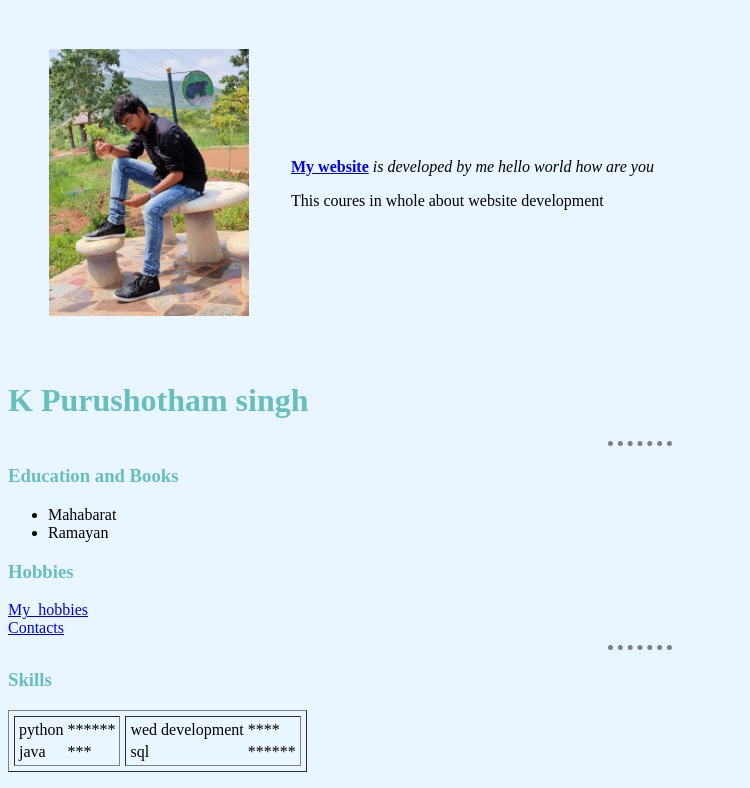
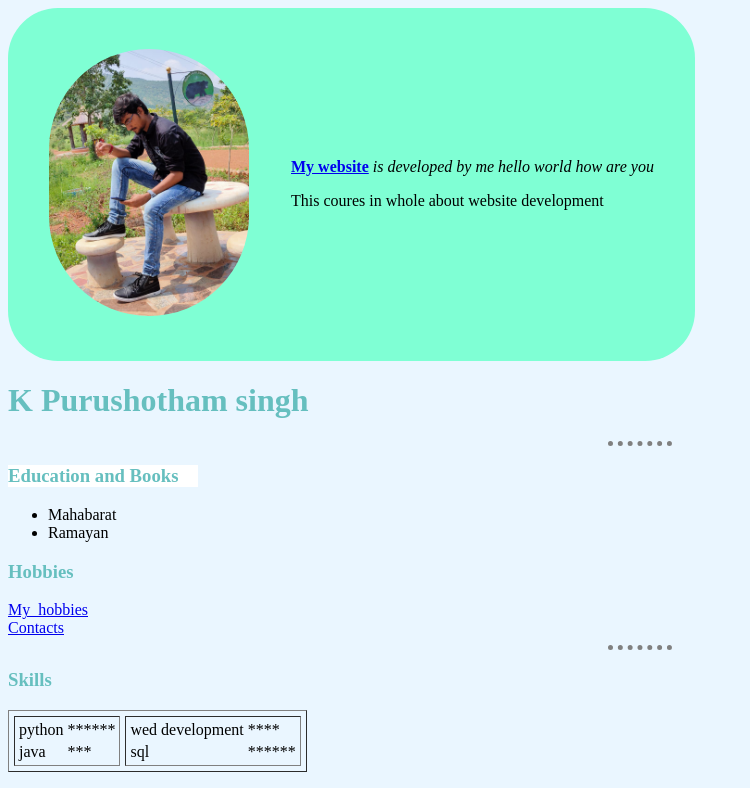
Before and after one commit to purushothamsingh/Purushotham_repo, a plain HTML site: page Html-personal_site/index.html in a window 1280 px wide. Shown: the top 788 px of the page, without its empty margins (0-750 px from the left). Drawn offline with Linux system fonts and the light colour scheme.

Commit message:
css_style_added

```diff
--- a/Html-personal_site/CSS/styles.css
+++ b/Html-personal_site/CSS/styles.css
@@ -11,3 +11,17 @@ hr {
 h1,h3 {
 color: #66BFBF;
 }
+
+#heading3{
+    background-color:white;
+    width: 15%;
+}
+
+.ptable {
+    background-color:aquamarine;
+    border-radius: 50px;
+}
+.profile{
+    border-radius: 100px;
+
+}
--- a/Html-personal_site/index.html
+++ b/Html-personal_site/index.html
@@ -6,9 +6,9 @@
     <link rel="stylesheet" href="CSS/styles.css">
   </head>
   <body >
-    <table cellspacing ="40">
-      <tr >
-        <td><img src="Images/purush.jpg" width="200" height= auto alt="Profile"></td>
+    <table class="ptable" cellspacing ="40">
+      <tr id="tr1">
+        <td><img class="profile" src="Images/purush.jpg" width="200" height= auto alt="Profile"></td>
         <td> <p>
           <a href="https://www.google.com"><strong>My website</strong></a>
           <em> is developed by me hello world how are you </em>
@@ -18,7 +18,7 @@
     </table>
     <h1>K Purushotham singh</h1>
     <hr size="3" />
-    <h3>Education and Books</h3>
+    <h3 id="heading3">Education and Books</h3>
     <ul>
       <li>Mahabarat</li>
       <li>Ramayan</li>
```
